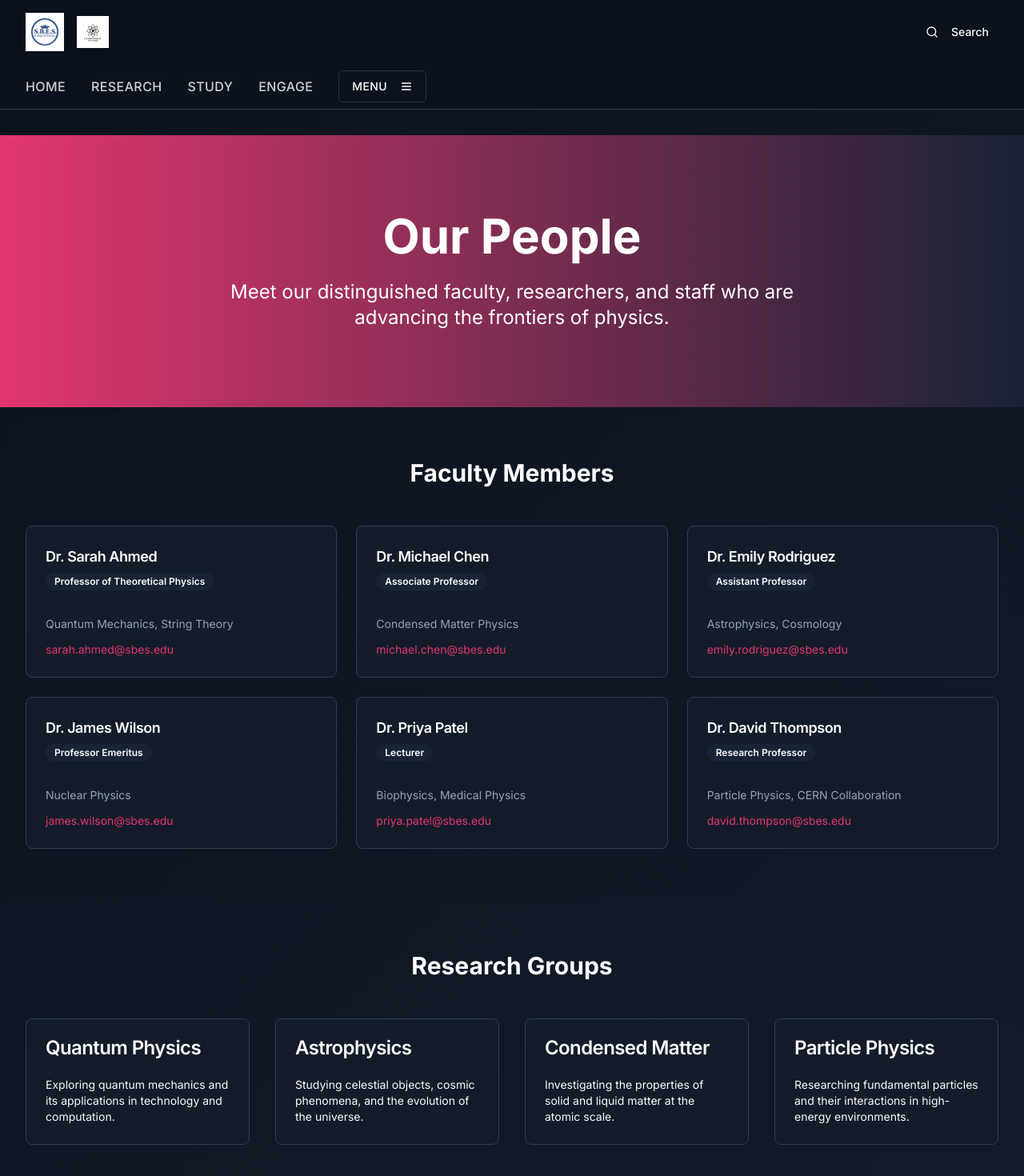
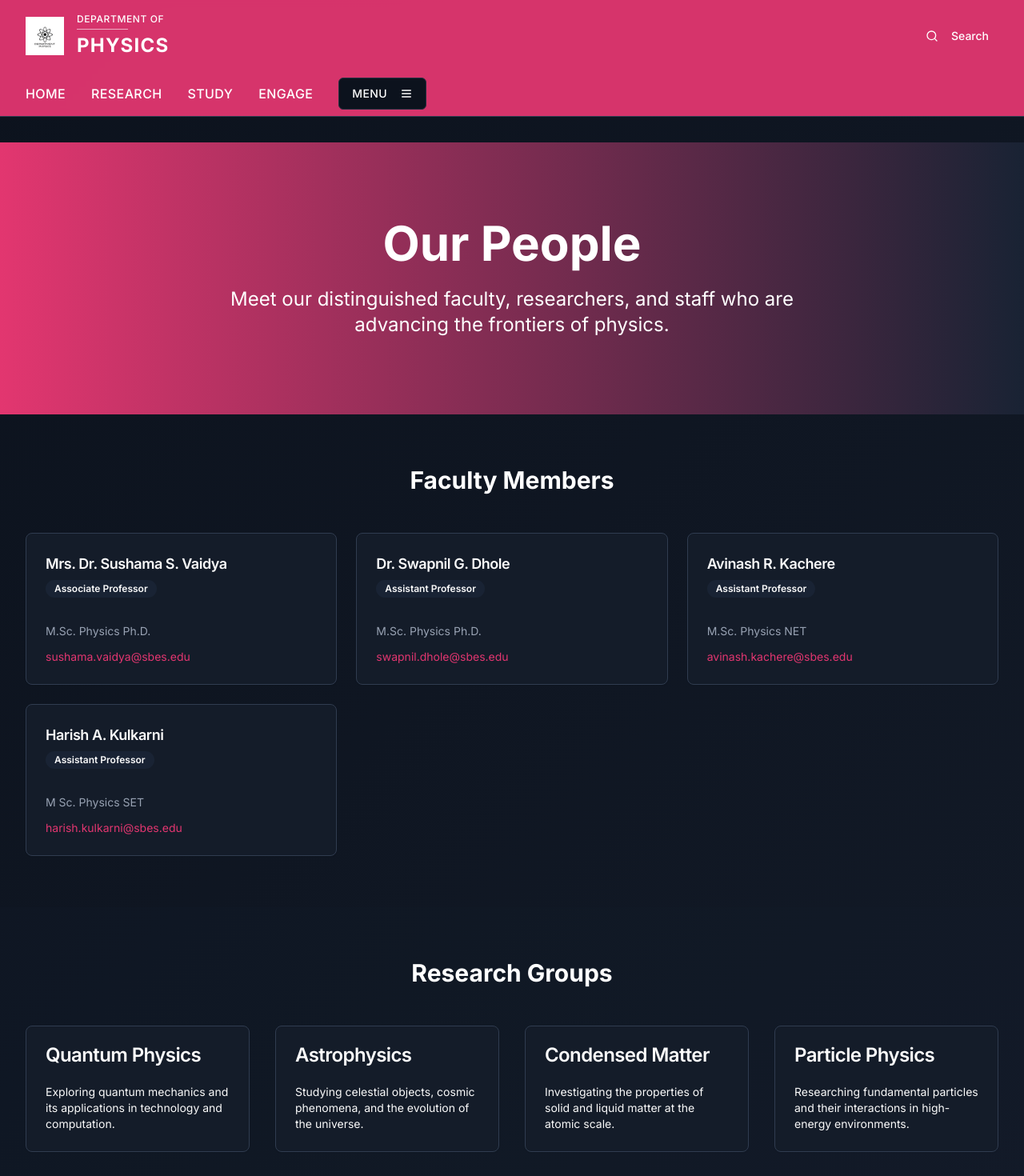
Before and after one commit to atharva-uptiq/sbes-oxford-physics-clone, a React (Vite) app: page /people in a window 1280 px wide. Shown: the top 1470 px of the page at 80% size. Built offline with nearby package versions, Linux system fonts and the light colour scheme; the HTML template or start-up script is replaced by a standard one.

Commit message:
Refactor header, people, and footer

```diff
--- a/src/components/Layout/Footer.tsx
+++ b/src/components/Layout/Footer.tsx
@@ -1,5 +1,4 @@
 import { Mail, Phone, MapPin, Facebook, Twitter, Linkedin, Youtube } from 'lucide-react';
-import sbesLogo from '@/assets/sbes-logo.png';
 import physicsLogo from '@/assets/physics-dept-logo.png';
 
 export const Footer = () => {
@@ -13,8 +12,7 @@ export const Footer = () => {
           {/* College Information */}
           <div className="space-y-6">
             <div className="flex items-center space-x-3">
-              <img src={sbesLogo} alt="S.B.E.S. College" className="h-10 w-10" />
-              <img src={physicsLogo} alt="Physics Department" className="h-8" />
+              <img src={physicsLogo} alt="Department of Physics" className="h-10 w-10" />
             </div>
             <div>
               <h3 className="text-lg font-semibold mb-4">S.B.E.S. College of Science</h3>
@@ -61,10 +59,10 @@ export const Footer = () => {
                 <MapPin className="w-5 h-5 text-primary mt-1 flex-shrink-0" />
                 <div>
                   <p className="text-foreground/80">
-                    S.B.E.S. College of Science<br />
-                    Department of Physics<br />
-                    123 University Avenue<br />
-                    City, State 12345
+                    SBES College Of Arts&Commerce<br />
+                    Saraswatinagar, Saraswati Colony<br />
+                    Aurangpura, Chhatrapati Sambhajinagar<br />
+                    Maharashtra 431001
                   </p>
                 </div>
               </div>
--- a/src/components/Layout/Header.tsx
+++ b/src/components/Layout/Header.tsx
@@ -4,7 +4,6 @@ import { Button } from '@/components/ui/button';
 import { Input } from '@/components/ui/input';
 import { DropdownMenuHeader } from '@/components/ui/dropdown-menu-header';
 import { Link } from 'react-router-dom';
-import sbesLogo from '@/assets/sbes-logo.png';
 import physicsLogo from '@/assets/physics-dept-logo.png';
 
 export const Header = () => {
@@ -25,13 +24,19 @@ export const Header = () => {
   ];
 
   return (
-    <header className="w-full bg-background/95 backdrop-blur-sm border-b border-border sticky top-0 z-50">
+    <header className="w-full bg-primary/95 backdrop-blur-sm border-b border-border sticky top-0 z-50">
       <div className="max-w-7xl mx-auto px-4 sm:px-6 lg:px-8">
-        {/* Top section with logos */}
+        {/* Oxford-style header */}
         <div className="flex items-center justify-between py-4">
           <div className="flex items-center space-x-4">
-            <img src={sbesLogo} alt="S.B.E.S. College of Science" className="h-12 w-12" />
-            <img src={physicsLogo} alt="Department of Physics" className="h-10" />
+            <Link to="/" className="flex items-center space-x-4">
+              <img src={physicsLogo} alt="Department of Physics" className="h-12 w-12" />
+              <div className="text-white">
+                <div className="text-xs font-medium tracking-wider uppercase">DEPARTMENT OF</div>
+                <div className="w-16 h-px bg-white/60 my-1"></div>
+                <div className="text-2xl font-bold tracking-wider">PHYSICS</div>
+              </div>
+            </Link>
           </div>
 
           <div className="flex items-center space-x-4">
@@ -41,12 +46,13 @@ export const Header = () => {
                 <div className="flex items-center space-x-2">
                   <Input
                     placeholder="Search..."
-                    className="w-64"
+                    className="w-64 bg-white/10 border-white/20 text-white placeholder:text-white/60"
                     autoFocus
                   />
                   <Button
                     variant="ghost"
                     size="sm"
+                    className="text-white hover:bg-white/10"
                     onClick={() => setIsSearchOpen(false)}
                   >
                     <X className="h-4 w-4" />
@@ -56,6 +62,7 @@ export const Header = () => {
                 <Button
                   variant="ghost"
                   size="sm"
+                  className="text-white hover:bg-white/10"
                   onClick={() => setIsSearchOpen(true)}
                 >
                   <Search className="h-4 w-4" />
@@ -68,7 +75,7 @@ export const Header = () => {
             <Button
               variant="ghost"
               size="sm"
-              className="md:hidden"
+              className="md:hidden text-white hover:bg-white/10"
               onClick={() => setIsMenuOpen(!isMenuOpen)}
             >
               {isMenuOpen ? <X className="h-5 w-5" /> : <Menu className="h-5 w-5" />}
@@ -77,7 +84,7 @@ export const Header = () => {
         </div>
 
         {/* Navigation */}
-        <nav className={`${isMenuOpen ? 'block' : 'hidden'} md:block border-t border-border md:border-t-0`}>
+        <nav className={`${isMenuOpen ? 'block' : 'hidden'} md:block border-t border-white/20 md:border-t-0`}>
           <div className="flex flex-col md:flex-row md:items-center md:space-x-8 py-4 md:py-0">
             {/* Main navigation items */}
             <div className="flex flex-col md:flex-row md:items-center md:space-x-6 lg:space-x-8">
@@ -85,7 +92,7 @@ export const Header = () => {
                 <Link
                   key={item.name}
                   to={item.href}
-                  className="nav-link py-2 md:py-4 text-sm lg:text-base uppercase tracking-wide font-medium"
+                  className="text-white hover:text-white/80 py-2 md:py-4 text-sm lg:text-base uppercase tracking-wide font-medium transition-colors"
                 >
                   {item.name}
                 </Link>
@@ -106,7 +113,7 @@ export const Header = () => {
                 <Link
                   key={item.name}
                   to={item.href}
-                  className="nav-link py-2 text-sm"
+                  className="text-white hover:text-white/80 py-2 text-sm transition-colors"
                 >
                   {item.name}
                 </Link>
--- a/src/pages/People.tsx
+++ b/src/pages/People.tsx
@@ -6,40 +6,28 @@ import { Badge } from '@/components/ui/badge';
 const People = () => {
   const facultyMembers = [
     {
-      name: "Dr. Sarah Ahmed",
-      position: "Professor of Theoretical Physics",
-      specialization: "Quantum Mechanics, String Theory",
-      email: "sarah.ahmed@sbes.edu"
+      name: "Mrs. Dr. Sushama S. Vaidya",
+      position: "Associate Professor",
+      specialization: "M.Sc. Physics Ph.D.",
+      email: "sushama.vaidya@sbes.edu"
     },
     {
-      name: "Dr. Michael Chen",
-      position: "Associate Professor",
-      specialization: "Condensed Matter Physics",
-      email: "michael.chen@sbes.edu"
+      name: "Dr. Swapnil G. Dhole",
+      position: "Assistant Professor",
+      specialization: "M.Sc. Physics Ph.D.",
+      email: "swapnil.dhole@sbes.edu"
     },
     {
-      name: "Dr. Emily Rodriguez",
+      name: "Avinash R. Kachere",
       position: "Assistant Professor",
-      specialization: "Astrophysics, Cosmology",
-      email: "emily.rodriguez@sbes.edu"
+      specialization: "M.Sc. Physics NET",
+      email: "avinash.kachere@sbes.edu"
     },
     {
-      name: "Dr. James Wilson",
-      position: "Professor Emeritus",
-      specialization: "Nuclear Physics",
-      email: "james.wilson@sbes.edu"
-    },
-    {
-      name: "Dr. Priya Patel",
-      position: "Lecturer",
-      specialization: "Biophysics, Medical Physics",
-      email: "priya.patel@sbes.edu"
-    },
-    {
-      name: "Dr. David Thompson",
-      position: "Research Professor",
-      specialization: "Particle Physics, CERN Collaboration",
-      email: "david.thompson@sbes.edu"
+      name: "Harish A. Kulkarni",
+      position: "Assistant Professor",
+      specialization: "M Sc. Physics SET",
+      email: "harish.kulkarni@sbes.edu"
     }
   ];
 
```
